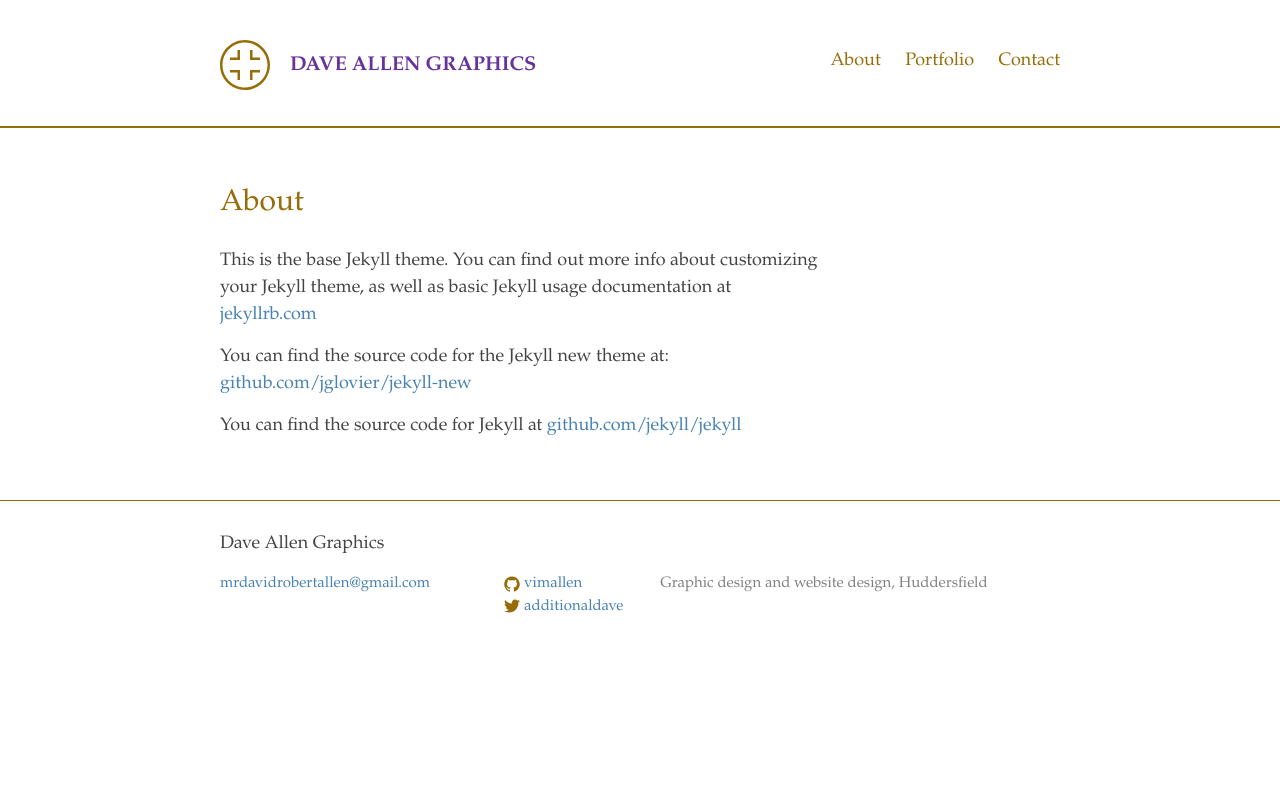
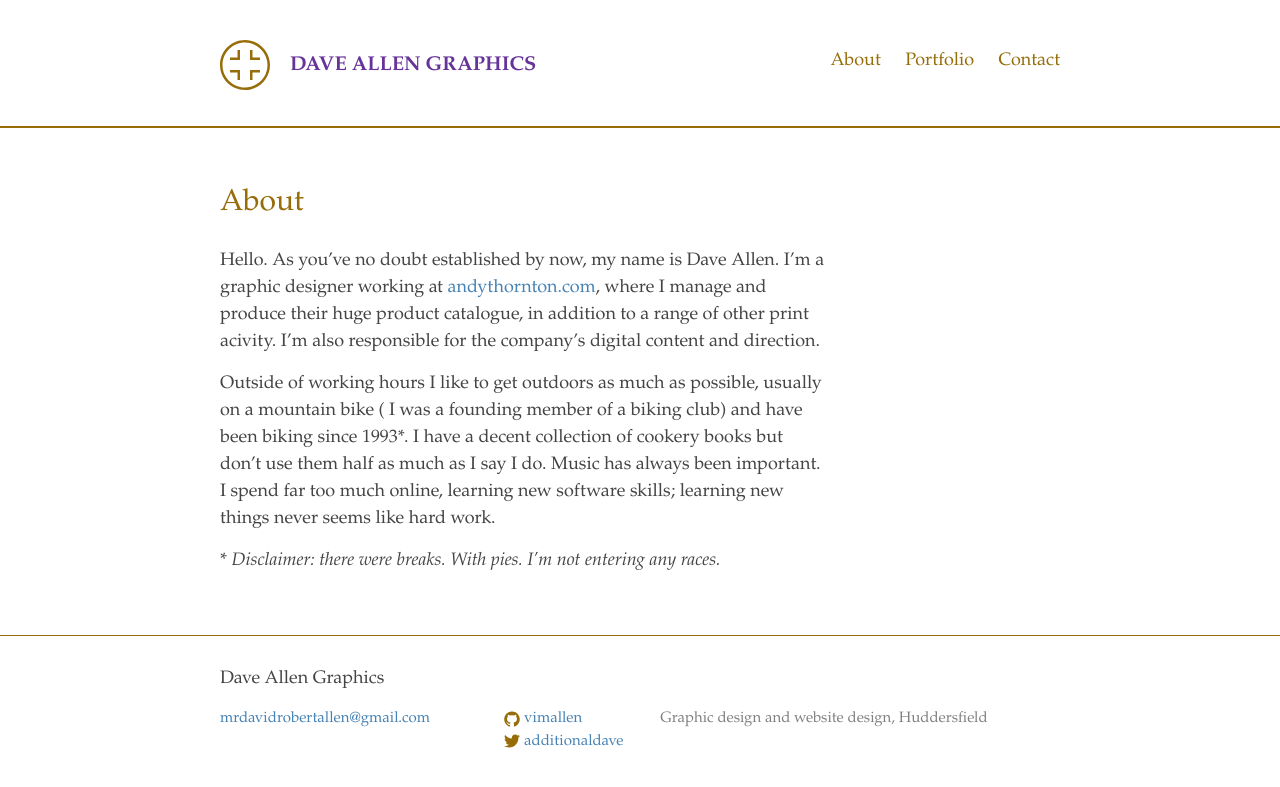
Before and after one commit to vimallen/allend, a Jekyll site: the page built from about.md, in a window 1280 px wide. Shown: the top 787 px of the page. Built offline with Jekyll 4.4.1, drawn with Linux system fonts in a browser that asks for light colours.

Commit message:
New About

```diff
--- a/about.md
+++ b/about.md
@@ -4,8 +4,11 @@ title: About
 permalink: /about/
 ---
 
-This is the base Jekyll theme. You can find out more info about customizing your Jekyll theme, as well as basic Jekyll usage documentation at [jekyllrb.com](http://jekyllrb.com/)
+Hello. As you've no doubt established by now, my name is Dave Allen. I'm a graphic designer working at
+[andythornton.com](http://andythornton.com/), where I manage and produce their huge product catalogue, in addition to a
+range of other print acivity. I'm also responsible for the company's digital content and direction.
 
-You can find the source code for the Jekyll new theme at: [github.com/jglovier/jekyll-new](https://github.com/jglovier/jekyll-new)
+Outside of working hours I like to get outdoors as much as possible, usually on a mountain bike ( I was a founding
+member of a biking club) and have been biking since 1993&#42;. I have a decent collection of cookery books but don't use them half as much as I say I do. Music has always been important. I spend far too much online, learning new software skills; learning new things never seems like hard work.
 
-You can find the source code for Jekyll at [github.com/jekyll/jekyll](https://github.com/jekyll/jekyll)
+&#42; _Disclaimer: there were breaks. With pies. I'm not entering any races._
```
